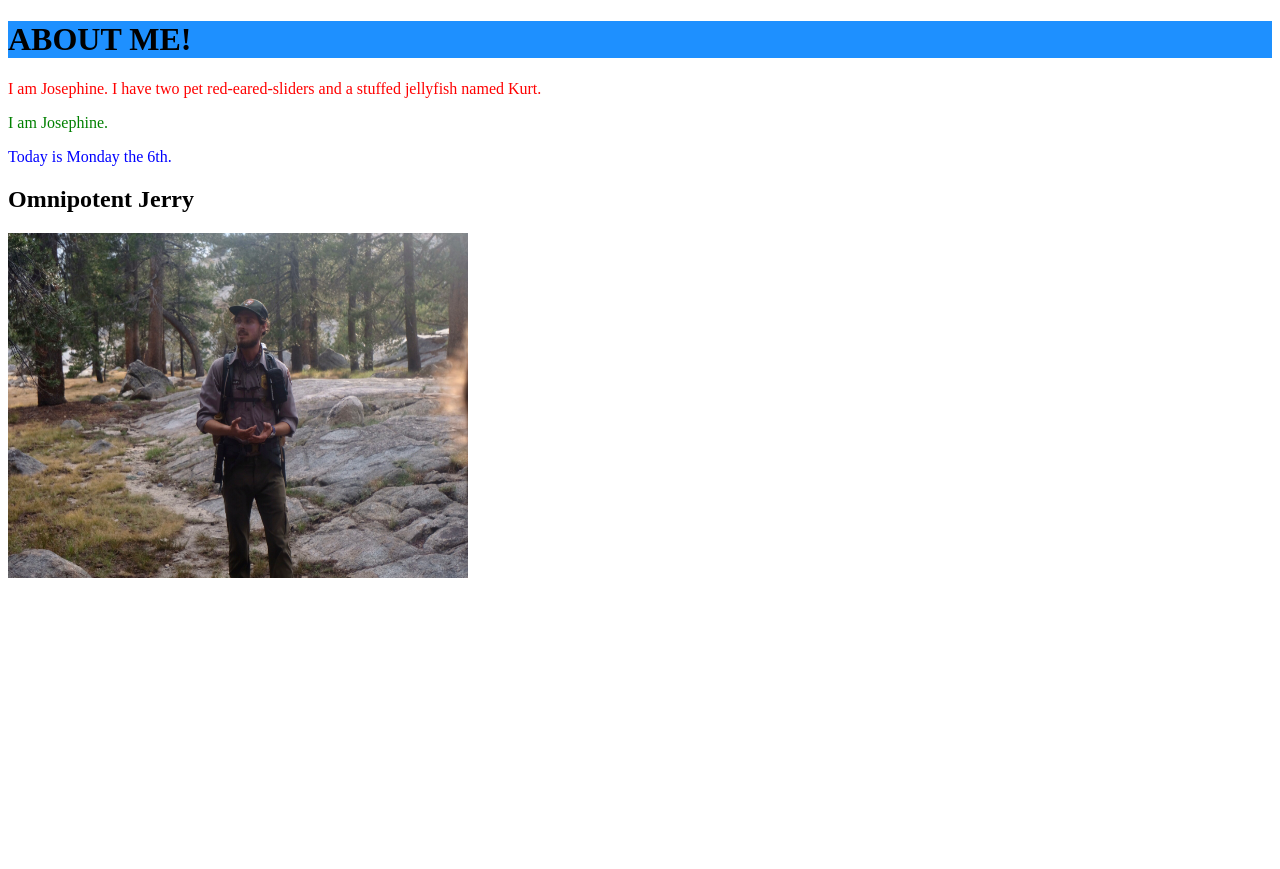
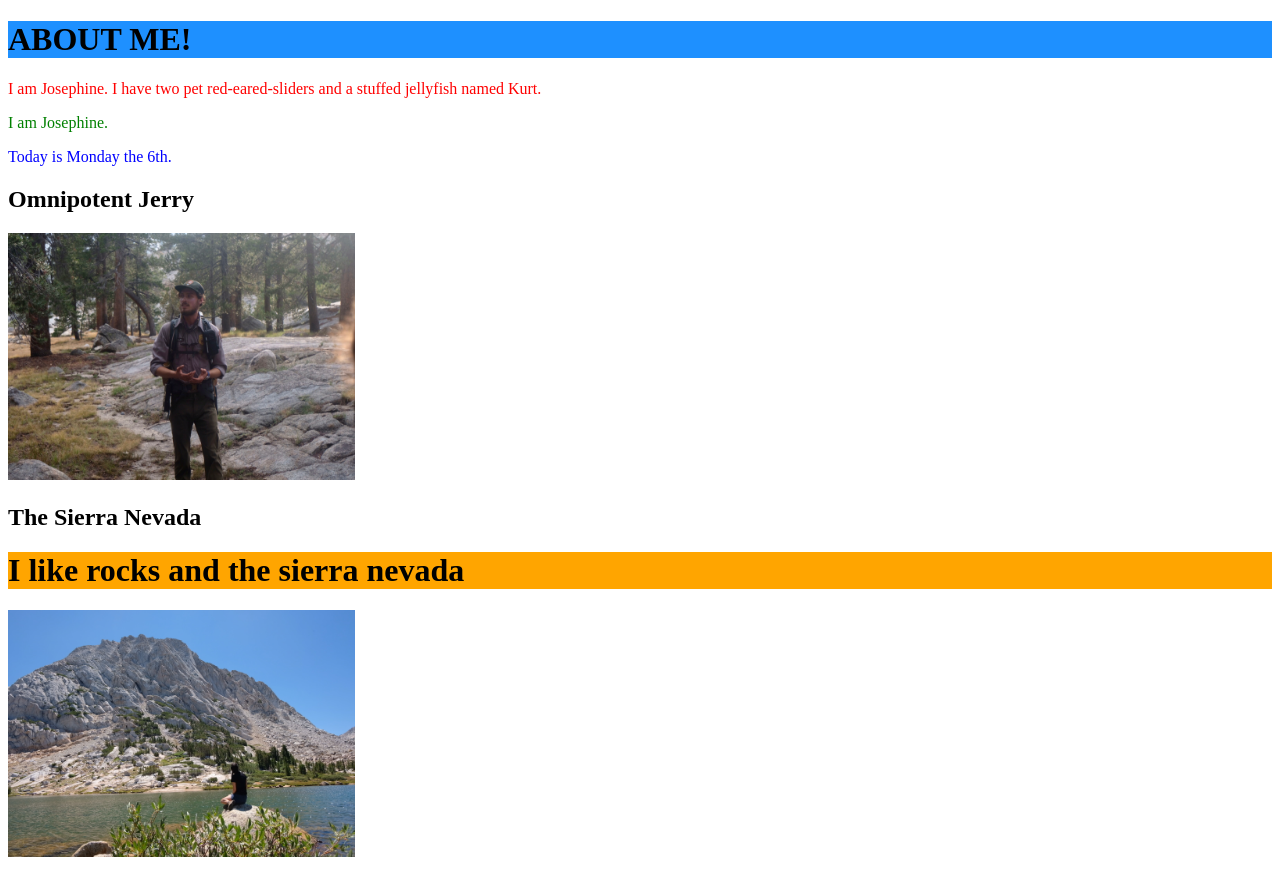
Before and after one commit to josephinetsai/htop, a plain HTML site: page public/index.html in a window 1280 px wide. Before the commit the page ends 800 px from the top, so only its background shows below. Drawn offline with Linux system fonts and the light colour scheme.

Commit message:
add nice picture

```diff
--- a/public/index.html
+++ b/public/index.html
@@ -16,6 +16,10 @@ Josephine'sWebsite
 </body>
 
 <h2>Omnipotent Jerry</h2>
-<img src="hello.jpg" alt="Flowers in Chania" width="460" height="345">
+<img src="hello.jpg" alt="Flowers in Chania" width="347" height="247">
+
+<h2>The Sierra Nevada</h2>
+<h1 style="background-color:orange;">I like rocks and the sierra nevada</h1>
+<img src="helloagain.jpg" alt="Flowers in Chania" width="347" height="247">
 
 </html>
```
Also changed, not shown: public/helloagain.jpg (added).
